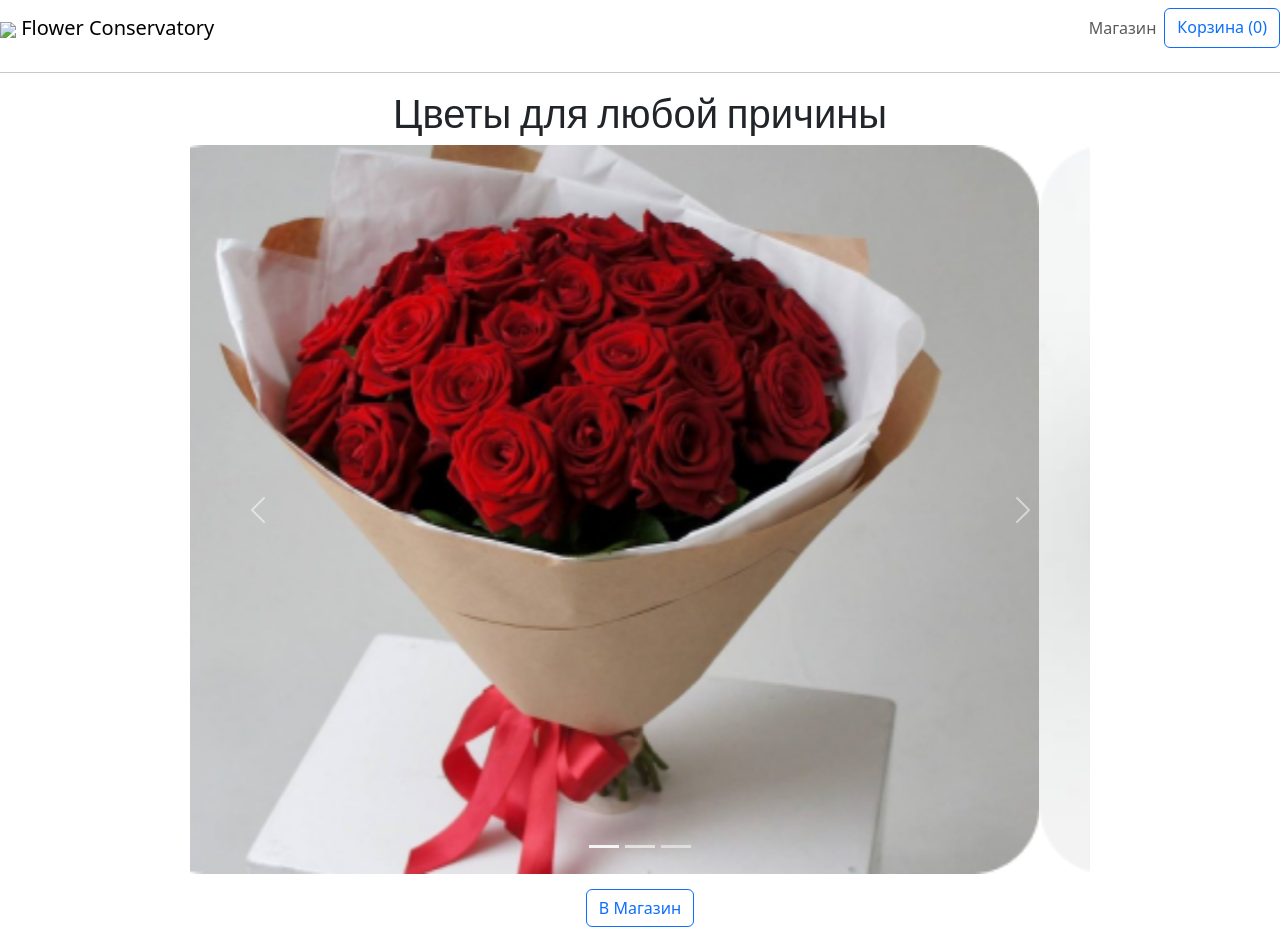
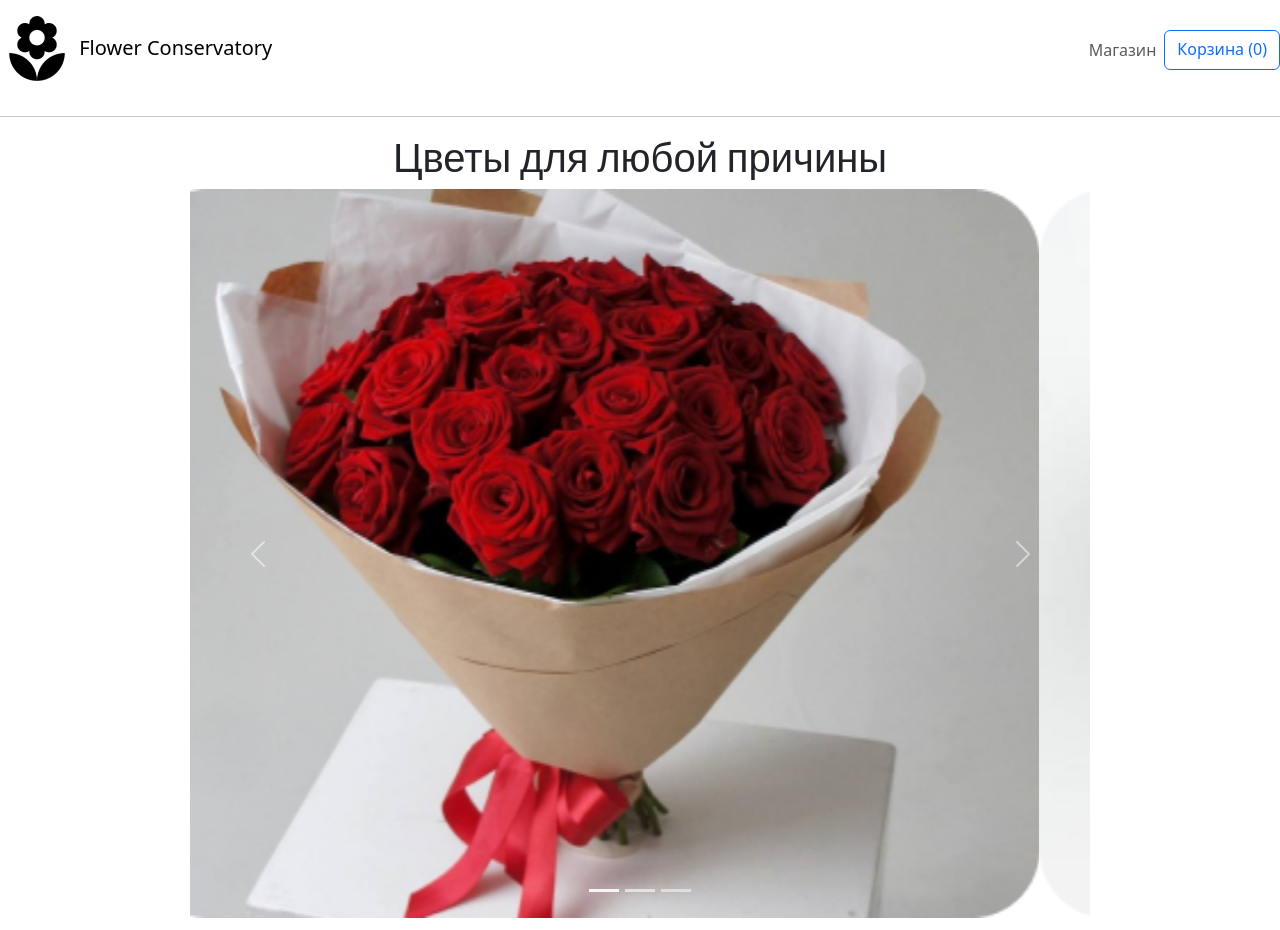
Before and after one commit to Ske1e7/Ske1e7.github.io, a website: page index.html in a window 1280 px wide. Shown: the top 930 px of the page. Drawn offline with nearby package versions, Linux system fonts and the light colour scheme.

Commit message:
CI/CD Pipeline

```diff
--- a/index.html
+++ b/index.html
@@ -15,7 +15,7 @@
   <header>
       <nav class="navbar navbar-expand-lg navbar-light ">
         <a href="index.html" class="navbar-brand right unique-text-color margin-left " >
-          <img class="logo mirror-image "src="images/icons/flower_ic.png"> Flower Conservatory
+          <img class="logo mirror-image "src="images/icons/flower_icon.png" alt="logo"> Flower Conservatory
         </a>
         <div class="collapse navbar-collapse d-flex flex-row-reverse bd-highlight" id="navbarNav">
           <ul class="navbar-nav">
```
